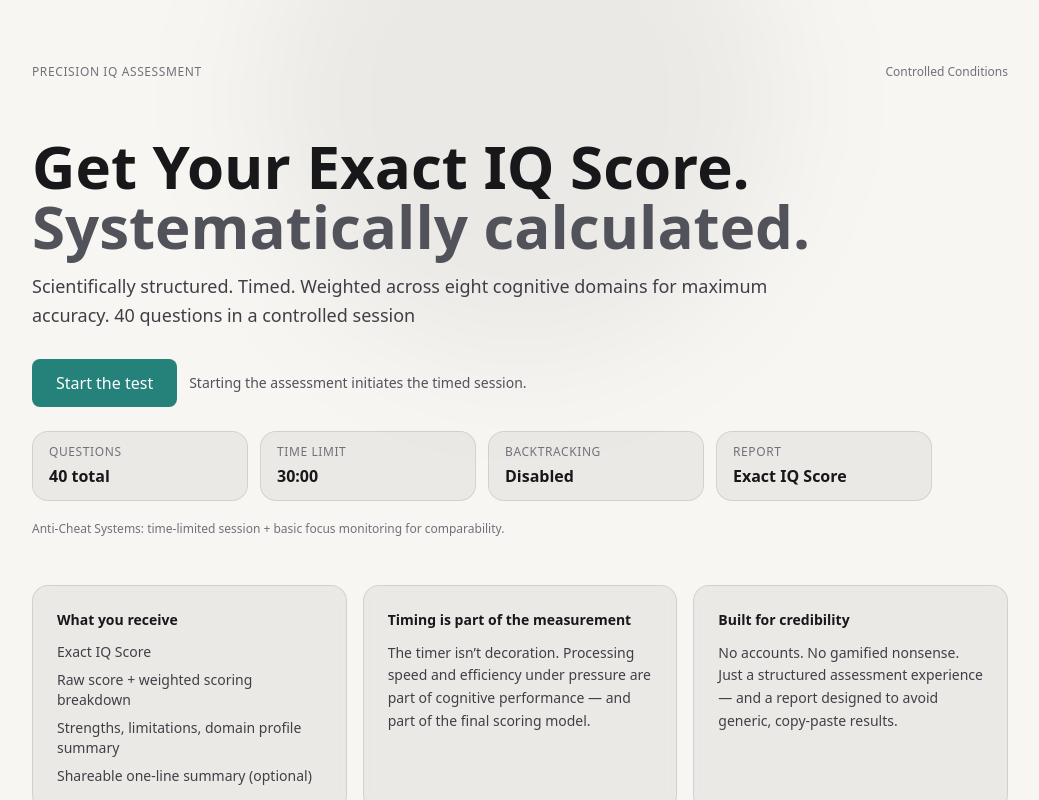
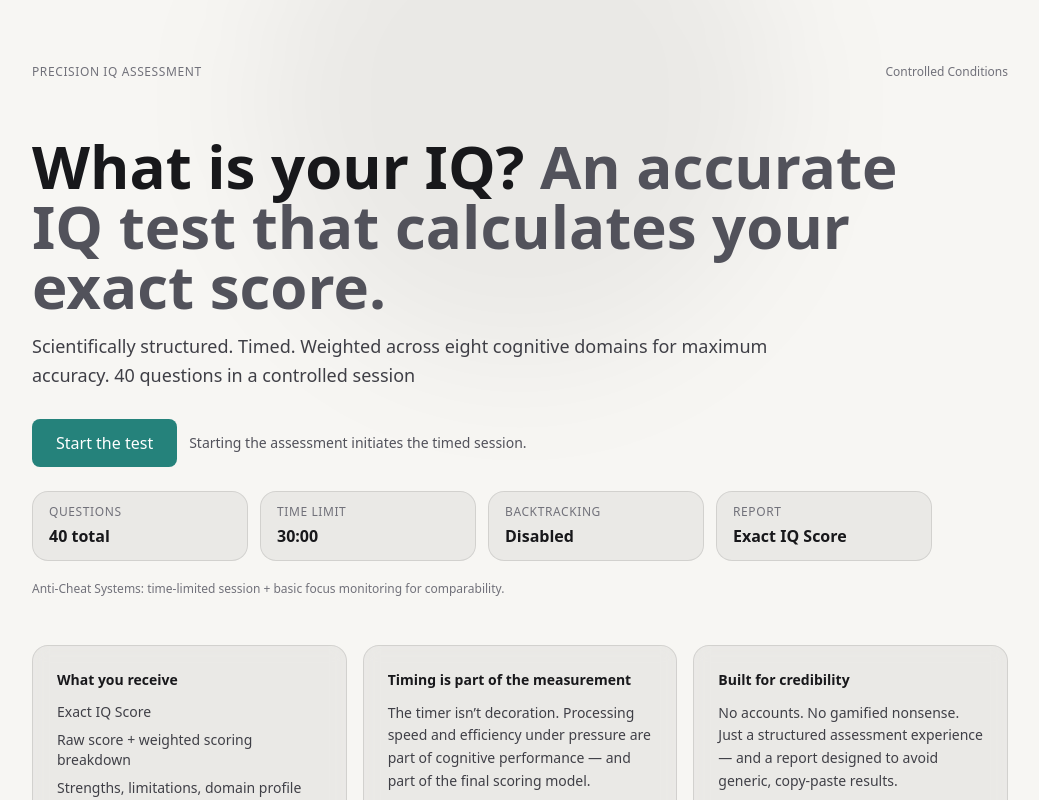
Before and after one commit to rickey88-rgb/iq-test-ny, a Next.js app: page / in a window 1280 px wide. Shown: the top 800 px of the page, without its empty margins (120-1159 px from the left). Built offline with nearby package versions, Linux system fonts and the light colour scheme; no server answers.

Commit message:
Update headline and subtitle on landing page

```diff
--- a/app/page.tsx
+++ b/app/page.tsx
@@ -36,8 +36,8 @@ export default function HomePage() {
         <section className="mt-10 md:mt-14">
           <div className="max-w-[900px]">
             <h1 className="mt-4 text-4xl md:text-6xl font-semibold leading-[1.02]">
-              Get Your Exact IQ Score.{" "}
-              <span className="text-zinc-600">Systematically calculated.</span>
+              What is your IQ?{" "}
+              <span className="text-zinc-600">An accurate IQ test that calculates your exact score.</span>
             </h1>
 
             <p className="mt-4 max-w-[760px] text-zinc-700 text-[15px] md:text-[18px] leading-relaxed">
```
